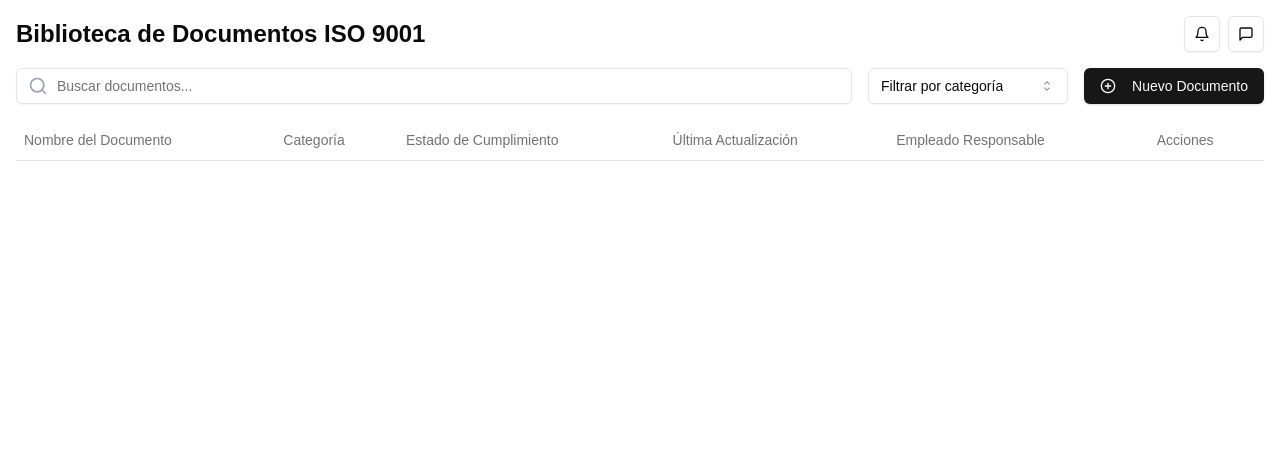
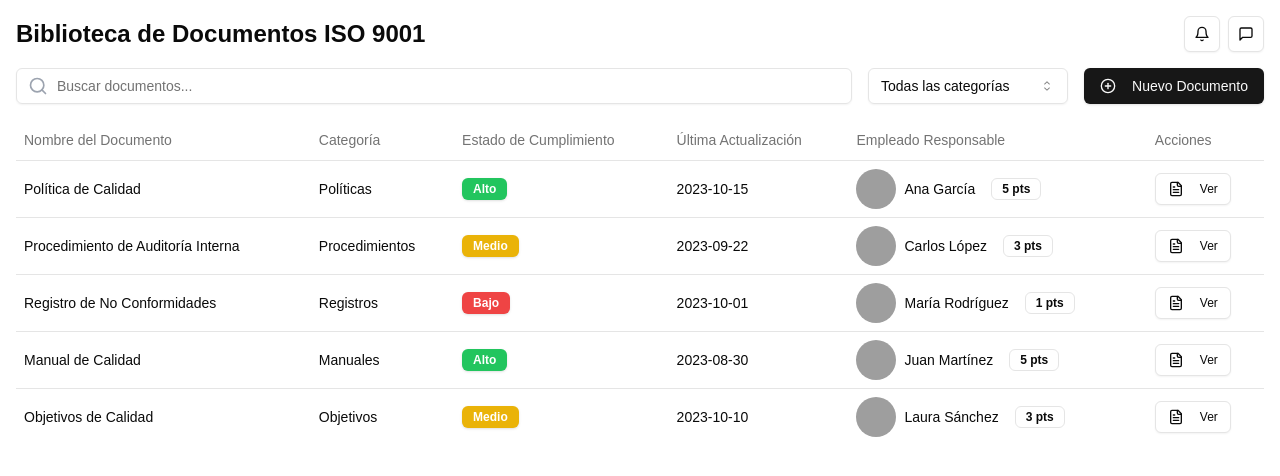
Before and after one commit to SimonDiLeoGIT/sisiv, a Next.js app: page / in a window 1280 px wide. Shown: the top 476 px of the page. Built offline with nearby package versions, Linux system fonts and the light colour scheme; grey boxes are pictures that could not be loaded.

Commit message:
fix(config): update category filter initial value

```diff
--- a/components/ui/document-repository.tsx
+++ b/components/ui/document-repository.tsx
@@ -146,7 +146,7 @@ const notifications = [
 
 export default function DocumentRepository() {
 	const [searchTerm, setSearchTerm] = useState('');
-	const [categoryFilter, setCategoryFilter] = useState('');
+	const [categoryFilter, setCategoryFilter] = useState('Todas');
 	const [isNewDocumentDialogOpen, setIsNewDocumentDialogOpen] =
 		useState(false);
 	const [isChatbotOpen, setIsChatbotOpen] = useState(false);
```
